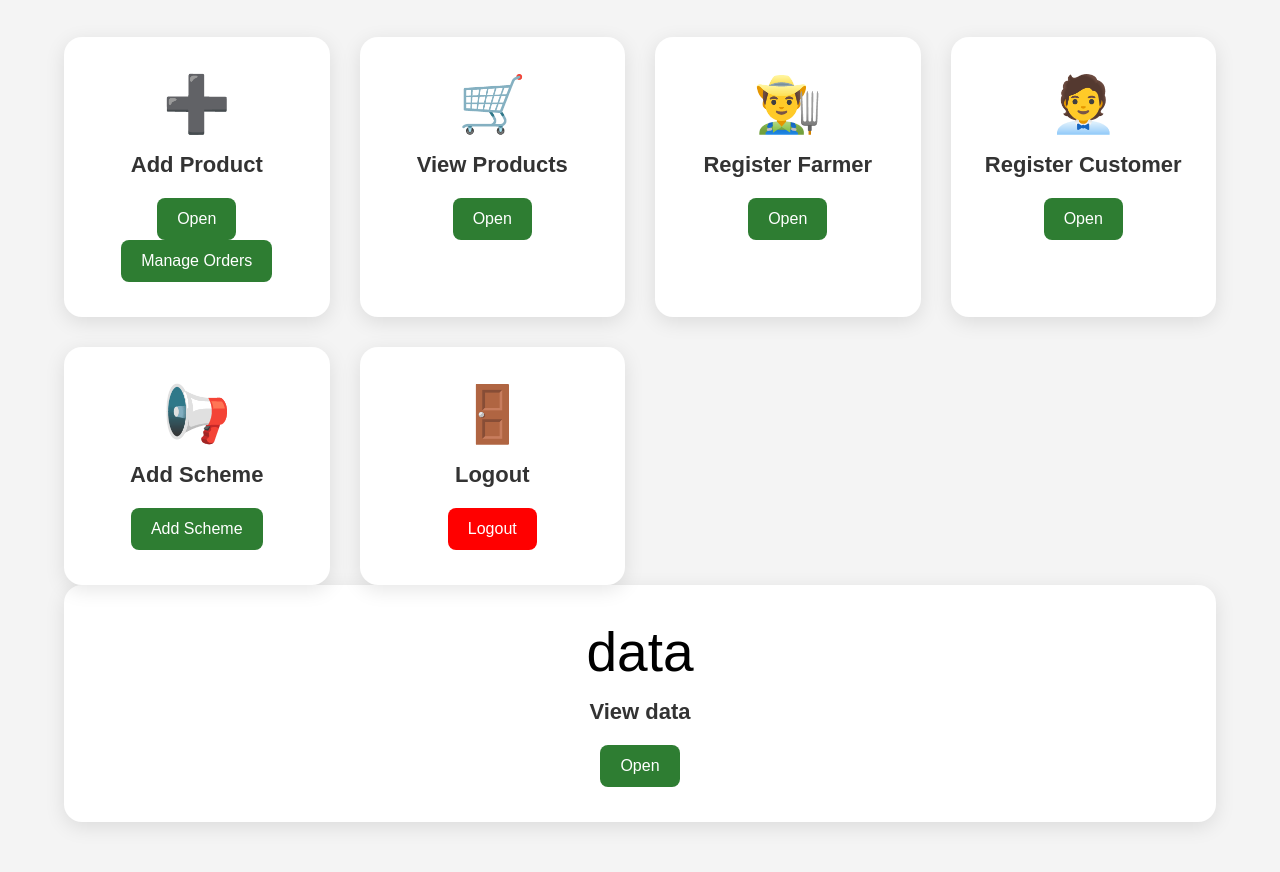
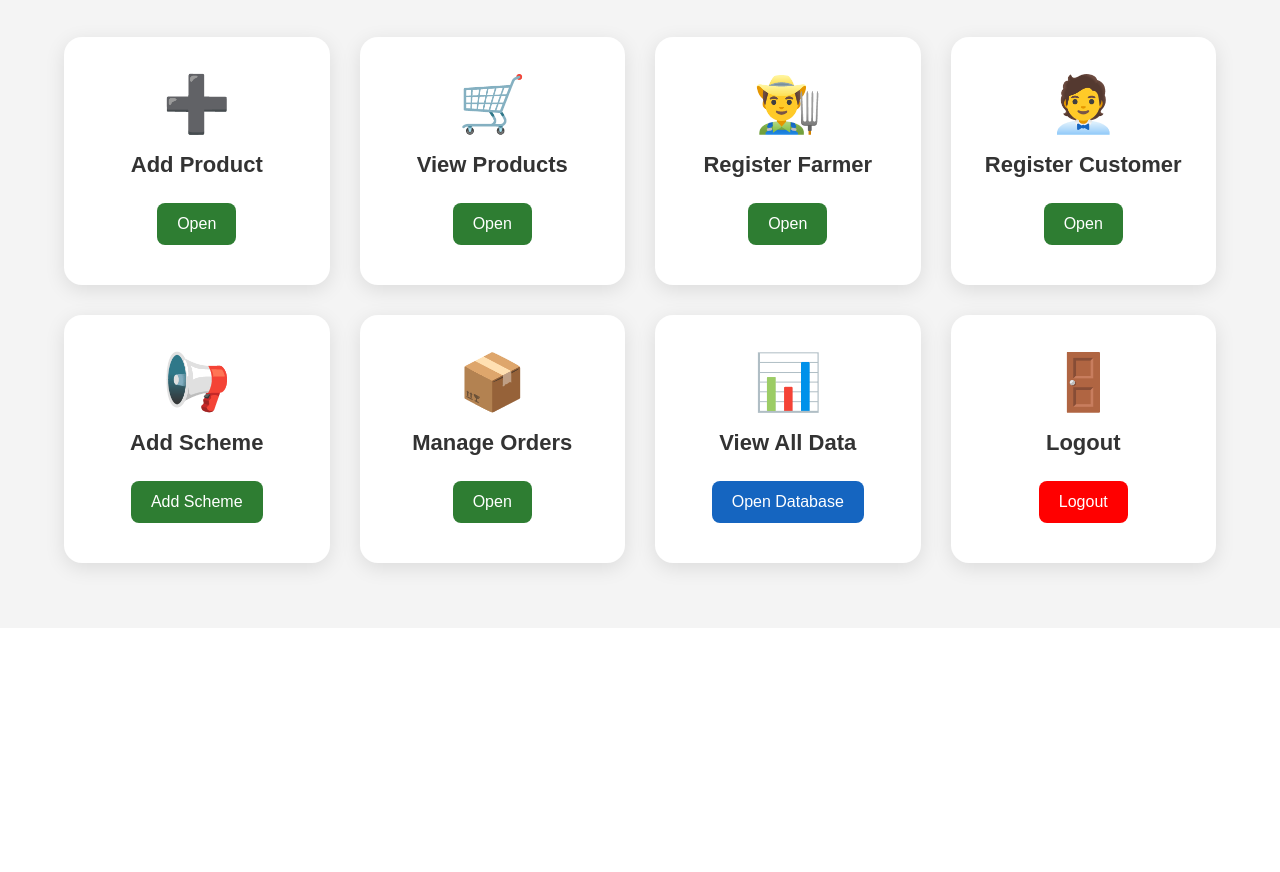
Before and after one commit to hariprasadbagewadi7353-prog/agroo_market, a Flask app: page /admin_dashboard in a window 1280 px wide. Shown: the part 172-1044 px from the top of the page. After the commit the page ends 754 px from the top, so only its background shows below. Run offline with Flask 3, Linux system fonts and the light colour scheme; a user stored in the database is signed in.

Commit message:
added all data page

```diff
--- a/templates/admin_dashboard.html
+++ b/templates/admin_dashboard.html
@@ -82,13 +82,15 @@
             border-radius:8px;
             transition:0.3s;
             font-size:16px;
+            margin:5px;
         }
 
         .btn:hover{
             background:#1b5e20;
         }
 
-        /* Logout Button */
+        /* Special Buttons */
+
         .logout{
             background:red;
         }
@@ -97,15 +99,27 @@
             background:darkred;
         }
 
+        .data-btn{
+            background:#1565c0;
+        }
+
+        .data-btn:hover{
+            background:#0d47a1;
+        }
+
     </style>
 
 </head>
 
 <body>
 
+<!-- NAVBAR -->
+
 <div class="navbar">
     🌾 Agro Marketplace Admin Dashboard
 </div>
+
+<!-- CONTAINER -->
 
 <div class="container">
 
@@ -114,6 +128,7 @@
     <div class="grid">
 
         <!-- Add Product -->
+
         <div class="card">
 
             <div class="icon">➕</div>
@@ -125,15 +140,11 @@
             <a href="/add_product" class="btn">
                 Open
             </a>
-            <div>
-            <a href="/manage_orders"  class="btn">
-    Manage Orders
-</a>
-</div>
 
         </div>
 
         <!-- View Products -->
+
         <div class="card">
 
             <div class="icon">🛒</div>
@@ -149,6 +160,7 @@
         </div>
 
         <!-- Register Farmer -->
+
         <div class="card">
 
             <div class="icon">👨‍🌾</div>
@@ -164,6 +176,7 @@
         </div>
 
         <!-- Register Customer -->
+
         <div class="card">
 
             <div class="icon">🧑‍💼</div>
@@ -179,6 +192,7 @@
         </div>
 
         <!-- Add Scheme -->
+
         <div class="card">
 
             <div class="icon">📢</div>
@@ -193,7 +207,40 @@
 
         </div>
 
+        <!-- Manage Orders -->
+
+        <div class="card">
+
+            <div class="icon">📦</div>
+
+            <div class="title">
+                Manage Orders
+            </div>
+
+            <a href="/manage_orders" class="btn">
+                Open
+            </a>
+
+        </div>
+
+        <!-- All Data -->
+
+        <div class="card">
+
+            <div class="icon">📊</div>
+
+            <div class="title">
+                View All Data
+            </div>
+
+            <a href="/all_data" class="btn data-btn">
+                Open Database
+            </a>
+
+        </div>
+
         <!-- Logout -->
+
         <div class="card">
 
             <div class="icon">🚪</div>
@@ -208,24 +255,6 @@
 
         </div>
 
-
-        </div>
-
-        <!-- View Products -->
-        <div class="card">
-
-            <div class="icon">data</div>
-
-            <div class="title">
-                View data
-            </div>
-
-            <a href="/all_data" class="btn">
-                Open
-            </a>
-
-        </div>
-
     </div>
 
 </div>
```
